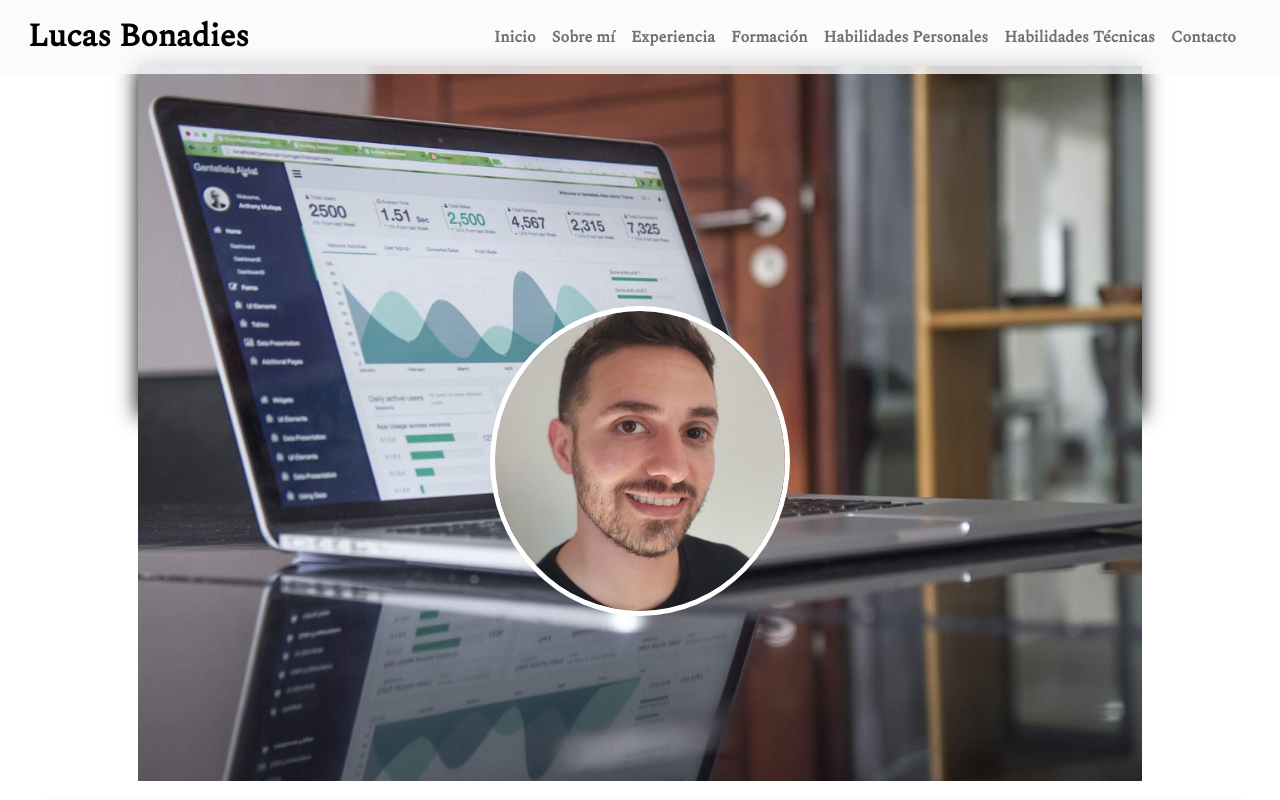
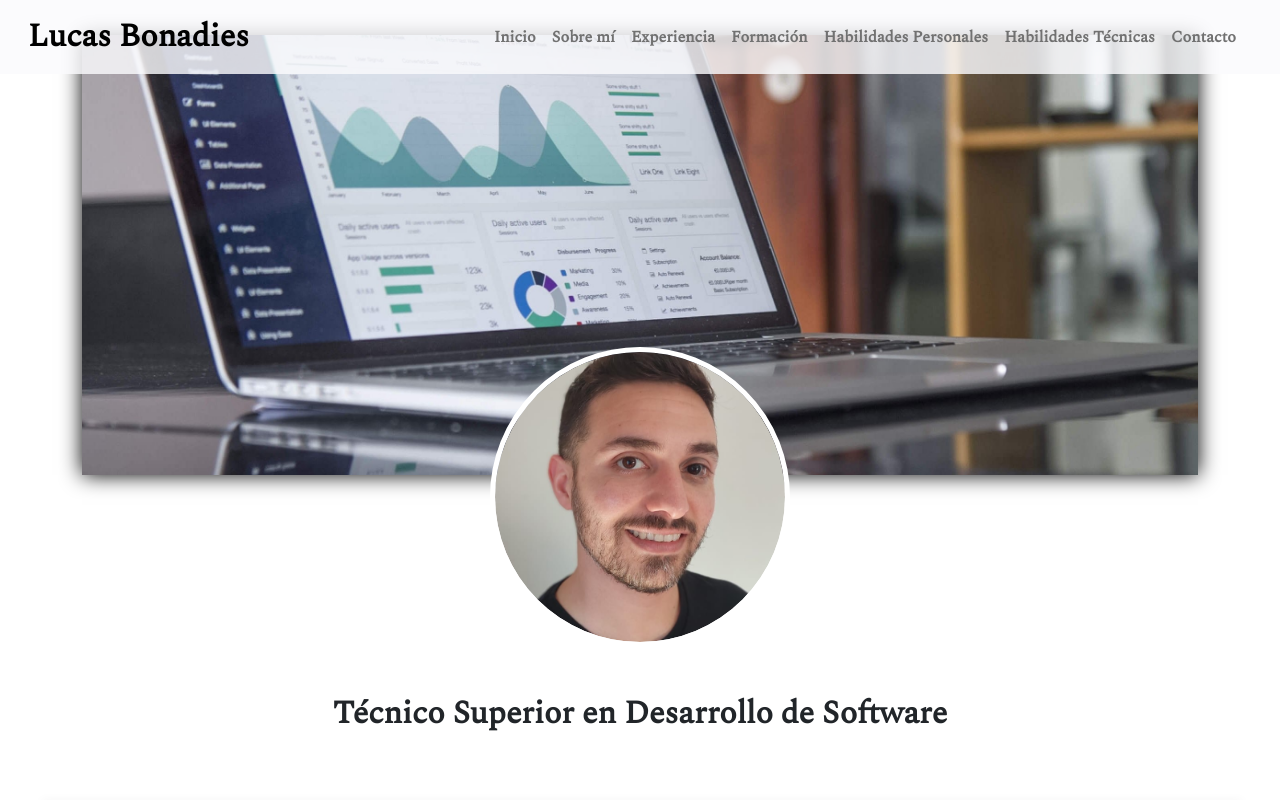
Before and after one commit to lucasbonadies/lucasbonadies.github.io, a plain HTML site: page index.html in a window 1280 px wide. Shown: the top 800 px of the page. Drawn offline with nearby package versions, Linux system fonts and the light colour scheme.

Commit message:
Update estilo.css

```diff
--- a/estilo.css
+++ b/estilo.css
@@ -1,4 +1,3 @@
-
 body{
 	margin: 0 auto;
 	overflow-x: hidden; /* para que nada sobresalga en horizontal */
@@ -32,37 +31,41 @@ body{
 .menu a:hover{
 	color:black;
 }
-
 .portada{
-	background-image:url(imagenes/portada3.jpg);
 	background-repeat:no-repeat;
 	background-position: center center ;
     background-size: cover;
-	height:350px;
-	max-width: 90%; /* Limita el ancho al 80% de la pantalla */
+	width: 100%;
+	height:55vh;
     margin: 0 auto; /* Centra el contenedor horizontalmente */
 	z-index:1;
 	box-shadow: 0px 0px 20px black;
 }
-.foto{
-	margin: 0 auto;
-    width: 50%;
-    max-width: 300px;
-    height: 310px; /* Asegúrate de que la altura sea fija */
+.portada img{
+	width: 100%;
+    height: 100%;
+    object-fit: cover; /* Asegura que la imagen llene el contenedor sin deformarse */
+}
+.foto {
+    margin: 0 auto;
+    width: 50vw; /* El tamaño será el 50% del ancho de la pantalla */
+    max-width: 300px; /* No crecerá más allá de 300px en pantallas grandes */
+    min-width: 200px; /* Evita que sea demasiado pequeña en celulares */
+    aspect-ratio: 1 / 1; /* Mantiene la proporción cuadrada */
     border-radius: 50%; /* Hace que el contenedor sea circular */
     z-index: 3;
-    margin-top: -110px;
-    overflow: hidden; /* Oculta cualquier contenido que se salga del borde circular */
+    margin-top: -10vw; /* Ajusta la posición proporcionalmente */
+    overflow: hidden;
     border: 5px solid white;
-    display: flex; /* Alineación para centrar la imagen */
+    display: flex;
     justify-content: center;
     align-items: center;
 }
 .foto img {
-    width: 100%; /* La imagen ocupará el ancho completo del contenedor */
-    height: 100%; /* La imagen ocupará la altura completa */
-    object-fit: cover; /* Asegura que la imagen se recorte proporcionalmente para llenar el contenedor */
-    border-radius: 50%; /* También hace que la imagen sea circular */
+    width: 100%;
+    height: 100%;
+    object-fit: cover; /* Asegura que la imagen llene el contenedor sin deformarse */
+    border-radius: 50%;
 }
 .diploma{
 	margin-top: 3rem;
@@ -98,24 +101,6 @@ a{
 	margin-top: 5rem;
 	margin-bottom: 5rem;
 }
-.expert{
-	background-image: url(imagenes/pc1.jpg);
-	background-position: center;
-	background-size: contain;
-	background-repeat: no-repeat;
-}
-.estudios{
-	background-image: url(imagenes/estudio1.jpg);
-	background-position: center;
-	background-size: contain;
-	background-repeat: no-repeat;
-}
-.hpersonales{
-	background-image: url(imagenes/skills1.jpg);
-	background-position: center;
-	background-size: contain;
-	background-repeat: no-repeat;
-}
 h1{
 	font-weight:700;
 }
@@ -129,9 +114,7 @@ p{
 	/*font-size: 1vw;  Tamaño ajustado según el ancho del viewport */
 	color:#434343;
 }
-h4{
-	/*text-align:justify;*/
-}
+
 .contenedorlogos{
 	margin-top: 4rem;
 	margin-bottom: 3rem;
@@ -147,8 +130,8 @@ h4{
 	background-repeat: no-repeat;
 }
 .contacto{
-	margin-top: 4rem;
-	margin-bottom: 1rem;
+	margin-top: 2.5rem;
+	margin-bottom: 0.5rem;
 }
 textarea {
     resize: none;
```
